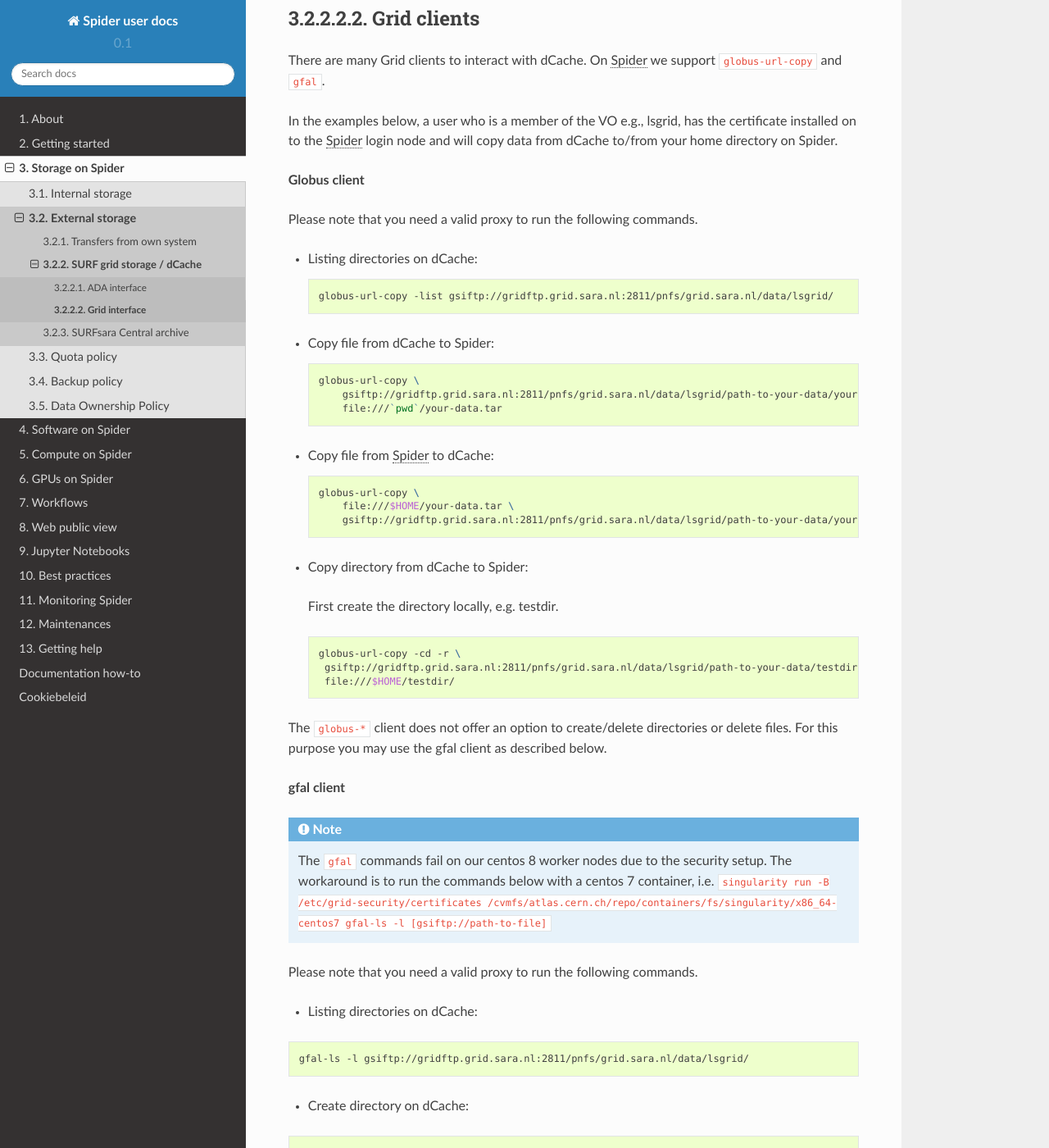
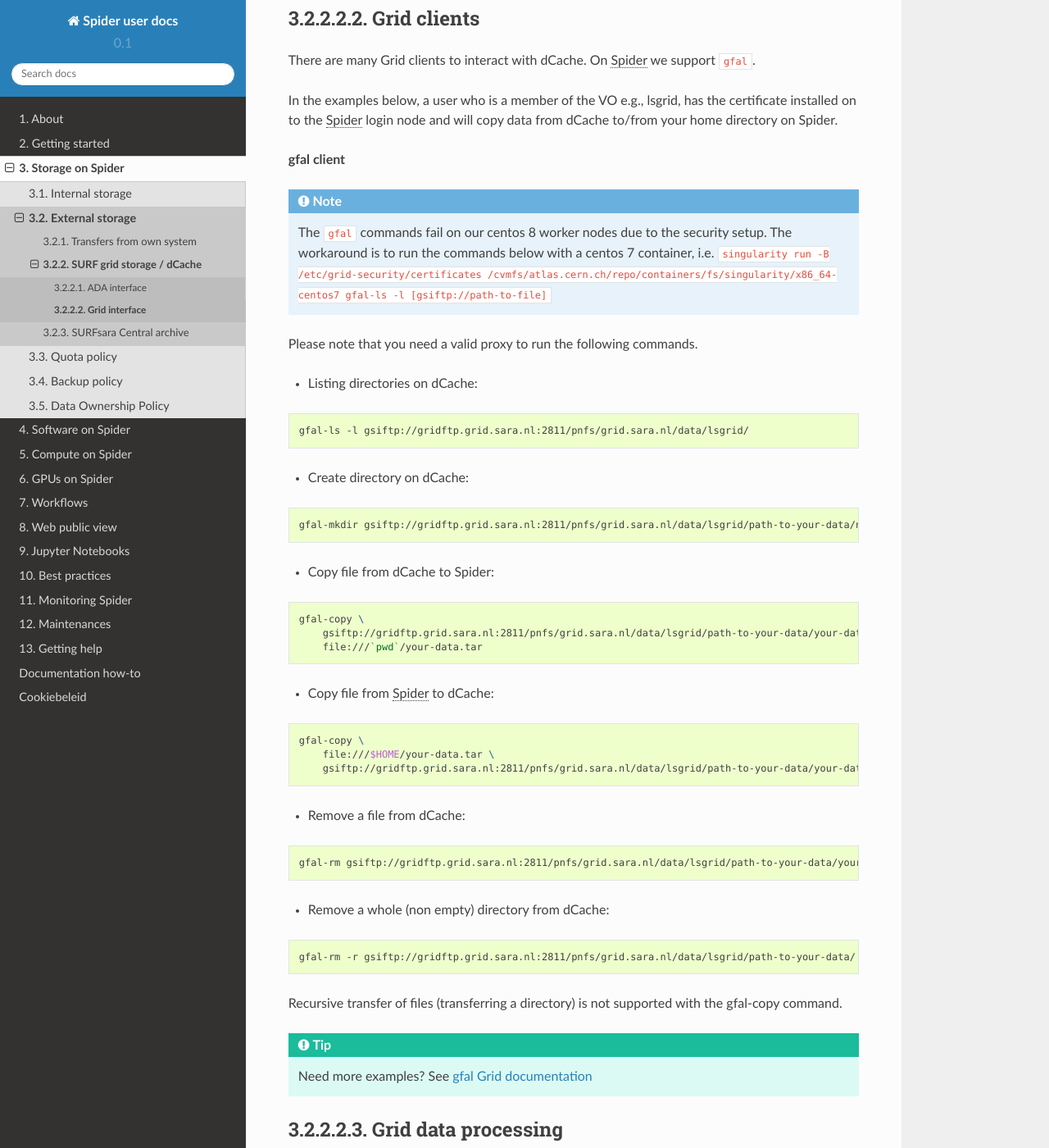
Before and after one commit to sara-nl/spiderdocs, a Sphinx documentation site: the page built from source/Pages/storage/grid-interface.rst, in a window 1280 px wide and 1400 px high, scrolled down 777 px. Shown: the whole window at 82% size. Built offline with Sphinx 7.4.7 and the Read the Docs theme 2.0.0, drawn with Linux system fonts in a browser that asks for light colours; some of the changed text lies outside the part shown.

Commit message:
Delete globus contents in dCache Grid interface

```diff
--- a/source/Pages/storage/grid-interface.rst
+++ b/source/Pages/storage/grid-interface.rst
@@ -8,7 +8,7 @@ Grid interface
 The Grid interface is recommended in cases that your project data and/or processing
 is tied to the Grid authentication and authorisation. To use the supported Grid clients
 on :abbr:`Spider (Symbiotic Platform(s) for Interoperable Data
-Extraction and Redistribution)` you need to have an X509 Grid certificate installed into your .globus directory
+Extraction and Redistribution)` you need to have an X509 Grid certificate installed into your local directory
 and be a part of a Virtual Organisation (VO). Please refer to our Grid documentation
 page for instructions on `how to get a certificate`_ and `join a (VO)`_.
 
@@ -48,51 +48,12 @@ Grid clients
 ============
 
 There are many Grid clients to interact with dCache. On :abbr:`Spider (Symbiotic Platform(s) for Interoperable Data
-Extraction and Redistribution)` we support ``globus-url-copy`` and ``gfal``.
+Extraction and Redistribution)` we support ``gfal``.
 
 In the examples below, a user who is a member of the VO e.g., lsgrid, has the
 certificate installed on to the :abbr:`Spider (Symbiotic Platform(s) for Interoperable Data
 Extraction and Redistribution)` login node and will copy data from dCache
 to/from your home directory on Spider.
-
-**Globus client**
-
-Please note that you need a valid proxy to run the following commands.
-
-* Listing directories on dCache:
-
-  .. code-block:: bash
-
-     globus-url-copy -list gsiftp://gridftp.grid.sara.nl:2811/pnfs/grid.sara.nl/data/lsgrid/
-
-* Copy file from dCache to Spider:
-
-  .. code-block:: bash
-
-     globus-url-copy \
-         gsiftp://gridftp.grid.sara.nl:2811/pnfs/grid.sara.nl/data/lsgrid/path-to-your-data/your-data.tar \
-         file:///`pwd`/your-data.tar
-
-* Copy file from :abbr:`Spider (Symbiotic Platform(s) for Interoperable Data Extraction and Redistribution)` to dCache:
-
-  .. code-block:: bash
-
-     globus-url-copy \
-         file:///$HOME/your-data.tar \
-         gsiftp://gridftp.grid.sara.nl:2811/pnfs/grid.sara.nl/data/lsgrid/path-to-your-data/your-data.tar
-
-* Copy directory from dCache to Spider:
-
- First create the directory locally, e.g. testdir.
-
- .. code-block:: bash
-
-    globus-url-copy -cd -r \
-     gsiftp://gridftp.grid.sara.nl:2811/pnfs/grid.sara.nl/data/lsgrid/path-to-your-data/testdir/ \
-     file:///$HOME/testdir/
-
-The ``globus-*`` client does not offer an option to create/delete directories or delete files.
-For this purpose you may use the gfal client as described below.
 
 
 **gfal client**
@@ -146,10 +107,9 @@ Please note that you need a valid proxy to run the following commands.
 
      gfal-rm -r gsiftp://gridftp.grid.sara.nl:2811/pnfs/grid.sara.nl/data/lsgrid/path-to-your-data/
 
-Recursive transfer of files (transferring a directory) is not supported with the gfal-copy command. For this purpose you may use globus-url-copy.
+Recursive transfer of files (transferring a directory) is not supported with the gfal-copy command.
 
-.. Tip:: Need more examples? See `gfal Grid documentation <http://doc.grid.surfsara.nl/en/latest/Pages/Advanced/storage_clients/gfal.html#gfal>`_  and `globus Grid documentation <http://doc.grid.surfsara.nl/en/latest/Pages/Advanced/storage_clients/globus.html#globus>`_
-
+.. Tip:: Need more examples? See `gfal Grid documentation <http://doc.grid.surfsara.nl/en/latest/Pages/Advanced/storage_clients/gfal.html#gfal>`_
 .. _grid-data-processing:
 
 ====================
```
